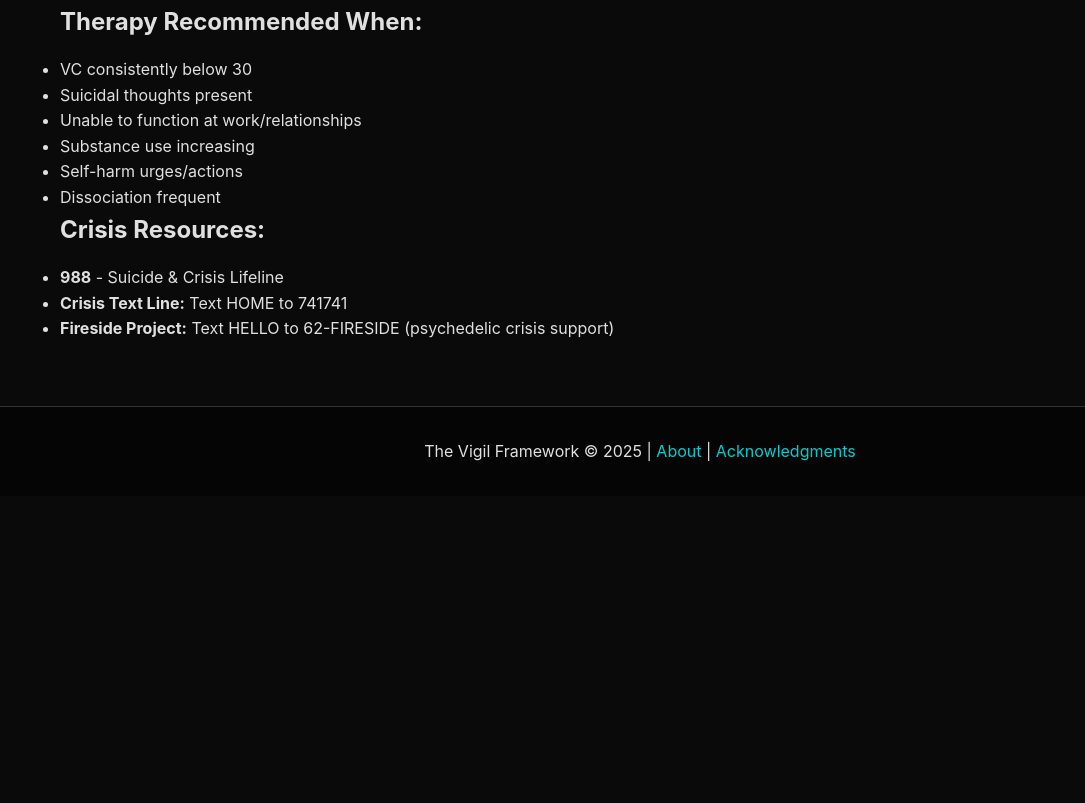
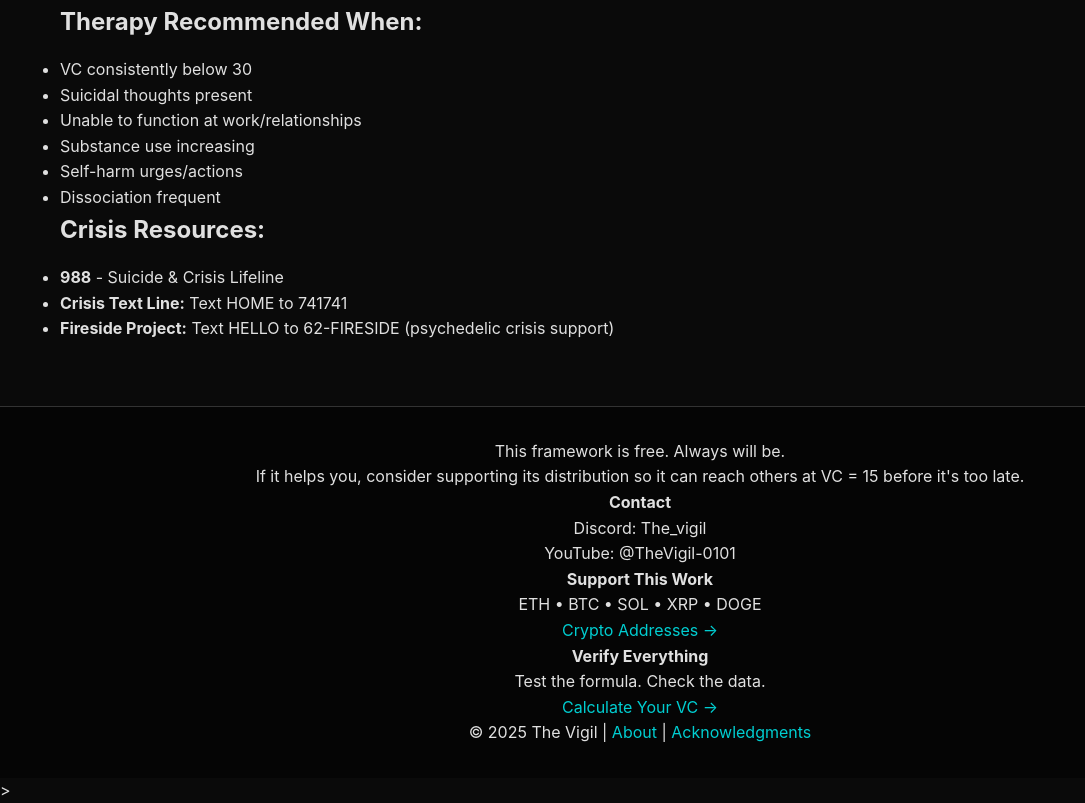
Before and after one commit to thevigil010101/Vigil-framework, a plain HTML site: page toolkit.html in a window 1280 px wide. Shown: the part 2801-3604 px from the top of the page, without its empty margins (0-1085 px from the left). Before the commit the page ends 3297 px from the top, so only its background shows below. Drawn offline with Linux system fonts and the light colour scheme.

Commit message:
Update toolkit.html

```diff
--- a/toolkit.html
+++ b/toolkit.html
@@ -182,11 +182,34 @@
     </main>
 
     <footer>
-        <div class="container">
-            <p>The Vigil Framework © 2025 | <a href="about.html">About</a> | <a href="acknowledgments.html">Acknowledgments</a></p>
+    <div class="container">
+        <div class="footer-message">
+            <p class="footer-emphasis">This framework is free. Always will be.</p>
+            <p>If it helps you, consider supporting its distribution so it can reach others at VC = 15 before it's too late.</p>
         </div>
-    </footer>
 
-    <script src="script.js"></script>
-</body>
-</html>
+        <div class="footer-content">
+            <div class="footer-section">
+                <h4>Contact</h4>
+                <p>Discord: The_vigil</p>
+                <p>YouTube: @TheVigil-0101</p>
+            </div>
+
+            <div class="footer-section">
+                <h4>Support This Work</h4>
+                <p>ETH • BTC • SOL • XRP • DOGE</p>
+                <a href="about.html#crypto" class="footer-link">Crypto Addresses →</a>
+            </div>
+
+            <div class="footer-section">
+                <h4>Verify Everything</h4>
+                <p>Test the formula. Check the data.</p>
+                <a href="visuals.html" class="footer-link">Calculate Your VC →</a>
+            </div>
+        </div>
+
+        <div class="footer-bottom">
+            <p>© 2025 The Vigil | <a href="about.html">About</a> | <a href="acknowledgments.html">Acknowledgments</a></p>
+        </div>
+    </div>
+</footer>>
```
